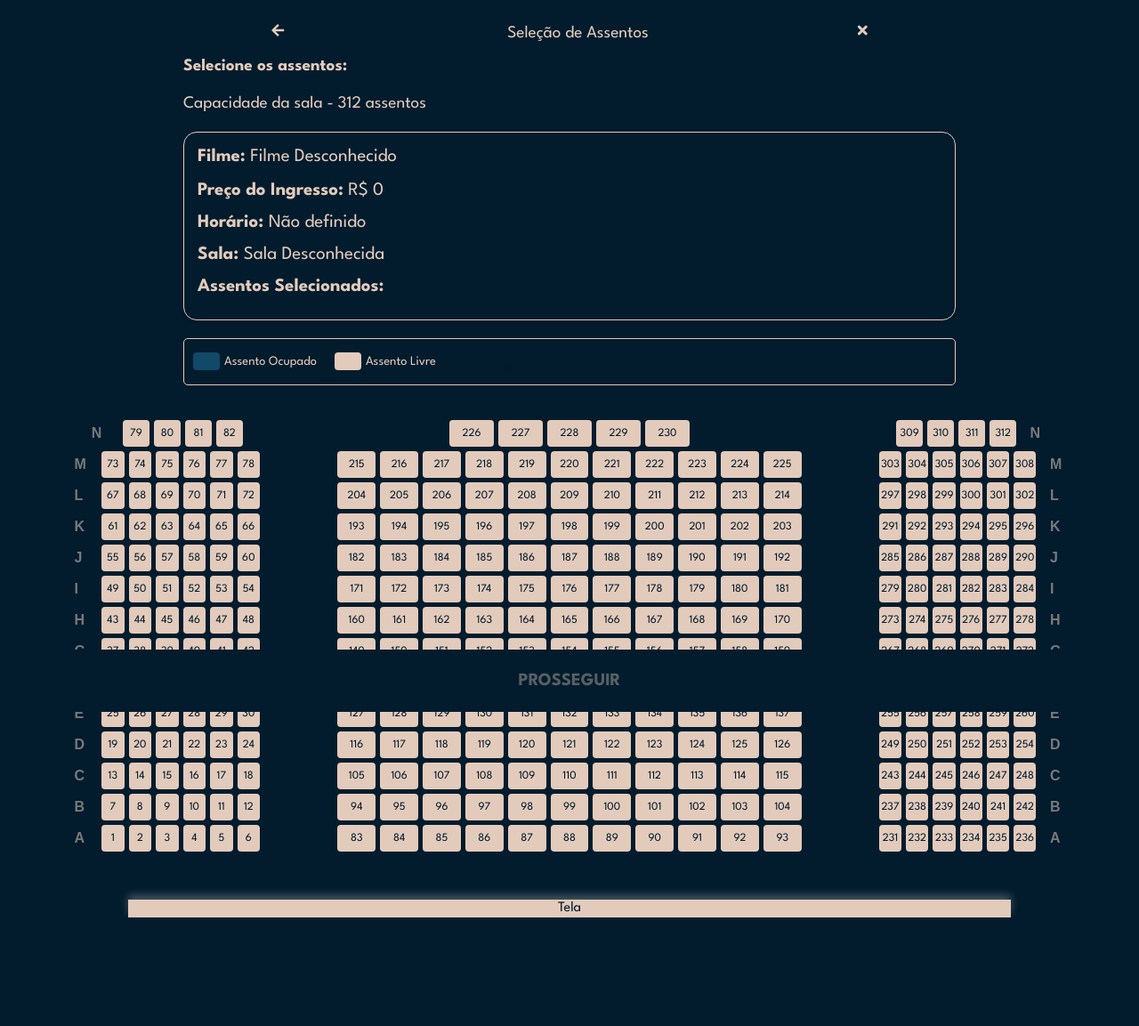
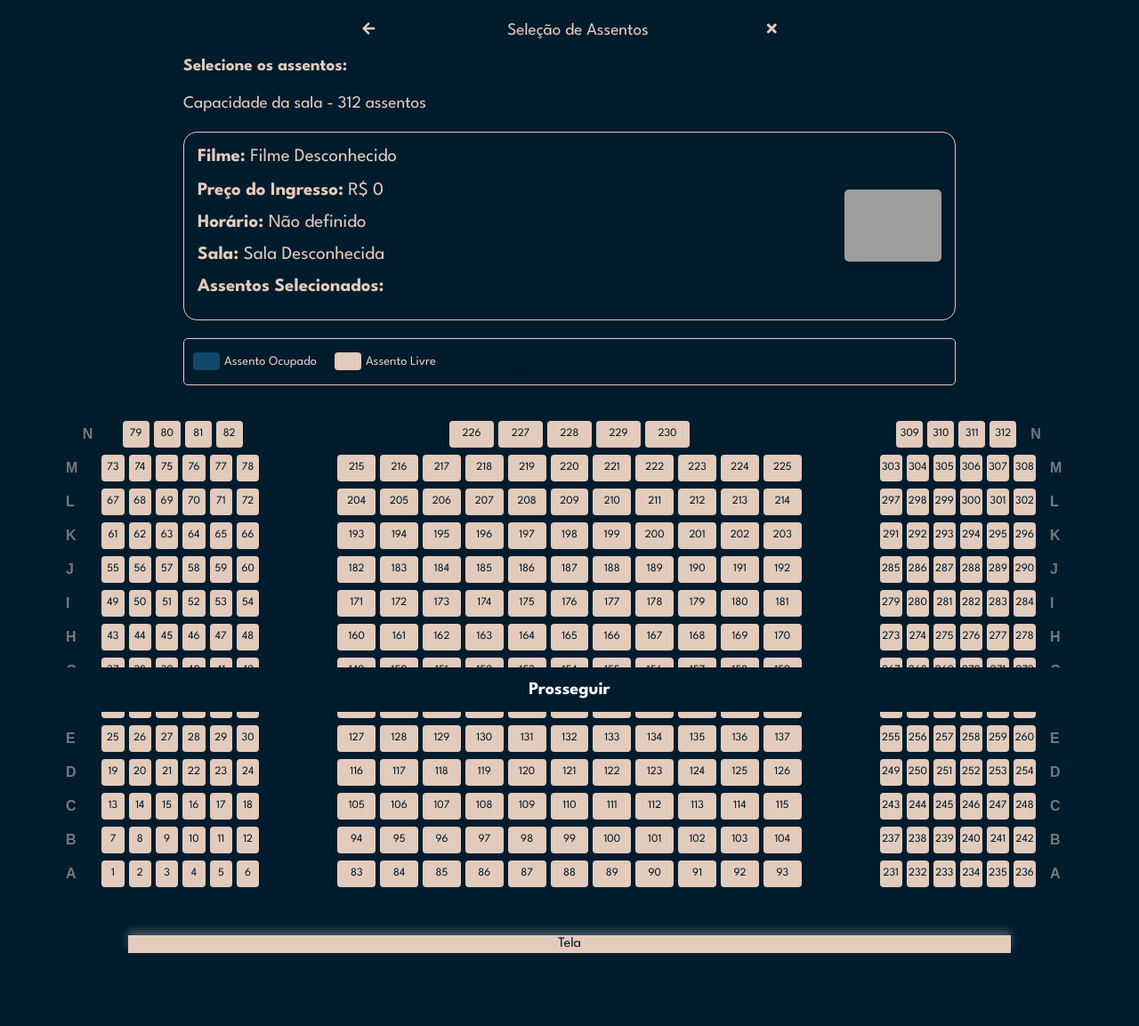
Before and after one commit to izabelepereira/THE-OTTER, a PHP site: page /frontend/assentos.php in a window 1280 px wide. Shown: the whole page at 89% size. Before the commit the page ends 1031 px from the top, so only its background shows below. Run offline with PHP 8.4, Linux system fonts and the light colour scheme; grey boxes are pictures that could not be loaded.

Commit message:
Dados do ingresso integrados ao carrinho de compras e melhora no CSS

```diff
--- a/php/css/assentos.css
+++ b/php/css/assentos.css
@@ -237,12 +237,27 @@
     margin-left: 0%; /* Espaço à direita da seção */
     width: 70%; /* Largura fixa para a seção de informações */
     box-shadow: 0 2px 4px rgba(0, 0, 0, 0.1);
+    display: flex;
+    justify-content: space-between; /* Espaça os elementos de forma que fiquem em lados opostos */
+    align-items: center; /* Centraliza verticalmente os itens */
+}
+
+.info-texto {
+    flex-grow: 1; /* Permite que o bloco de texto ocupe o espaço disponível */
+}
+
+.poster-imagem {
+    width: 13%; /* Mantém a largura do pôster */
+    height: auto; /* Mantém a proporção da imagem */
+    margin-left: 15px; /* Espaço à esquerda do pôster */
+    border-radius: 5px;
+    box-shadow: 0px 4px 8px rgba(0, 0, 0, 0.2);
 }
 
 .informacoes-filme h4 {
     margin: 0 0 10px;
     font-size: 1.3em;
-    color:#e3cbbc; /* Azul para destacar o título do filme */
+    color: #e3cbbc; /* Azul para destacar o título do filme */
     font-family: 'League Spartan';
     font-weight: bold;
 }
@@ -259,8 +274,6 @@
 .info-url {
     color: #e3cbbc; /* Azul para destacar informações da URL */
     font-weight: normal;
-
-
 }
 
 #seats-list {
@@ -270,4 +283,38 @@
 }
 
 .selection h1 {
-    color: #e3cbbc; }
+    color: #e3cbbc;
+}
+
+.container {
+    max-width: 800px;
+    text-align: center;
+}
+
+.row-letter {
+    margin-right: 10px;
+    font-weight: bold;
+}
+
+.modal-content {
+    background-color:#0a2d42;
+    color:#e3cbbc;
+    font-family: 'League Spartan';
+    border-radius: 15px;
+}
+
+.modal-header {
+    border-bottom: #e3cbbc solid 1px;
+}
+.modal-title {
+    font-weight: bold;
+}
+
+
+
+
+.btn-light {
+    color:#021c2d;
+    background-color: #e3cbbc;
+
+}
--- a/php/frontend/assentos.php
+++ b/php/frontend/assentos.php
@@ -13,14 +13,18 @@
 ?>
 
 <!-- Recuperar informações passadas pela URL -->
+
 <?php
 $movieId = isset($_GET['movieId']) ? $_GET['movieId'] : 'Desconhecido';
 $movieName = isset($_GET['movieTitle']) ? $_GET['movieTitle'] : 'Filme Desconhecido';
 $moviePrice = isset($_GET['ticketPrice']) ? $_GET['ticketPrice'] : '0';
 $showTime = isset($_GET['sessionTime']) ? $_GET['sessionTime'] : 'Não definido';
-$movieRoom = isset($_GET['room']) ? $_GET['room'] : 'Sala Desconhecida'; // Pega a sala da URL
 $selectedSeatsString = isset($_GET['seats']) ? $_GET['seats'] : '';
+$roomNumber = isset($_GET['room']) ? $_GET['room'] : 'Sala Desconhecida';
+$posterPath = isset($_GET['poster']) ? $_GET['poster'] : '../../images/default_poster.jpg';
 ?>
+
+
 
 <div class="assentos">
     <h3>Selecione os assentos:</h3>
@@ -28,12 +32,17 @@
 </div>
 
 <div class="informacoes-filme">
-    <h4>Filme: <span class="info-url"><?php echo htmlspecialchars($movieName); ?></span></h4>
-    <p>Preço do Ingresso: <span class="info-url">R$ <?php echo htmlspecialchars($moviePrice); ?></span></p>
-    <p>Horário: <span class="info-url"><?php echo htmlspecialchars($showTime); ?></span></p>
-    <p>Sala: <span class="info-url"><?php echo htmlspecialchars($movieRoom); ?></span></p> <!-- Adicionada a exibição da sala -->
-    <p>Assentos Selecionados: <span id="seats-list"><?php echo htmlspecialchars($selectedSeatsString); ?></span></p>
+    <div class="info-texto">
+        <h4>Filme: <span class="info-url"><?php echo htmlspecialchars($movieName); ?></span></h4>
+        <p>Preço do Ingresso: <span class="info-url">R$ <?php echo htmlspecialchars($moviePrice); ?></span></p>
+        <p>Horário: <span class="info-url"><?php echo htmlspecialchars($showTime); ?></span></p>
+        <p>Sala: <span class="info-url"><?php echo htmlspecialchars($roomNumber); ?></span></p>
+        <p>Assentos Selecionados: <span id="seats-list"><?php echo htmlspecialchars($selectedSeatsString); ?></span></p>
+    </div>
+    <img src="<?php echo htmlspecialchars($posterPath); ?>" alt="Poster do Filme" class="poster-imagem">
 </div>
+
+
 
 <div class="legenda">
     <div class="legenda-item">
@@ -53,17 +62,9 @@
     </div>
 
     <div class="seat-map-container">
-        <div class="seat-section">
-            <div class="seat-map" id="group1"></div>
-        </div>
-
-        <div class="seat-section">
-            <div class="seat-map" id="group2"></div>
-        </div>
-
-        <div class="seat-section">
-            <div class="seat-map" id="group3"></div>
-        </div>
+        <div class="seat-section" id="group1"></div>
+        <div class="seat-section" id="group2"></div>
+        <div class="seat-section" id="group3"></div>
     </div>
 </div>
 
@@ -71,40 +72,53 @@
     <h2>Tela</h2>
 </div>
 
-<div id="message" style="display:none;">
-    <p>Você pode comprar mais ingressos.</p>
-    <a href="selecao_ingressos.php" class="btn btn-primary">Comprar Mais Ingressos</a>
-</div>
-
 <footer class="footer fixed-bottom">
     <form class="form-inline justify-content-center" onsubmit="event.preventDefault(); addToCart();">
-        <button type="submit" class="btn btn-add-to-cart">
            Prosseguir
         </button>
     </form>
 </footer>
 
+<!-- Modal para mensagem de um assento por ingresso -->
+<div class="modal fade" id="modalUmAssento" tabindex="-1" aria-labelledby="modalUmAssentoLabel" aria-hidden="true">
+    <div class="modal-dialog modal-top"> <!-- Classe modal-top para sair da parte superior da tela -->
+        <div class="modal-content">
+            <div class="modal-header">
+                <h5 class="modal-title" id="modalUmAssentoLabel">Limite de Assentos</h5>
+                <button type="button" class="btn-close" data-bs-dismiss="modal" aria-label="Fechar"></button>
+            </div>
+            <div class="modal-body">
+                Apenas um assento pode ser selecionado por ingresso.
+            </div>
+            <div class="modal-footer">
+                <a href="home.php" style="text-decoration: none;">
+                    <button type="button" class="btn btn-light">Comprar mais Ingressos</button>
+                </a>
+            </div>
+        </div>
+    </div>
+</div>
+
 <script>
 const selectedSeats = [];
 const alphabet = 'ABCDEFGHIJKLMN'; // Letras de A a N
 
+// Função para criar os assentos
 function createSeats(groupId, startId, numberOfSeats, seatsInRow, initialLetterIndex) {
     const seatMap = document.getElementById(groupId);
     let seatId = startId;
     let letterIndex = initialLetterIndex;
-
     const rows = [];
 
     while (seatId <= startId + numberOfSeats - 1) {
         const row = document.createElement('div');
         row.classList.add('seat-row');
 
-        // Condicional para exibir a letra do lado esquerdo ou direito
         if (groupId === "group1") {
             const letter = document.createElement('div');
             letter.classList.add('row-letter');
             letter.innerText = alphabet[letterIndex];
-            row.appendChild(letter); // Adiciona a letra no início
+            row.appendChild(letter);
             letterIndex++;
         }
 
@@ -122,7 +136,7 @@
             const letter = document.createElement('div');
             letter.classList.add('row-letter', 'group3-letter');
             letter.innerText = alphabet[letterIndex];
-            row.appendChild(letter); // Adiciona a letra no final
+            row.appendChild(letter);
             letterIndex++;
         }
 
@@ -132,67 +146,36 @@
     rows.forEach(row => seatMap.appendChild(row));
 }
 
+// Função para alternar a seleção de assento e exibir modal se houver mais de um assento selecionado
 function toggleSeat(seat) {
     const seatId = seat.dataset.seatId;
 
-    // Verifica se o assento já está selecionado
-    const seatIndex = selectedSeats.indexOf(seatId);
-
-    if (seatIndex > -1) {
-        // Se o assento já está selecionado, remove ele da lista
-        seat.classList.remove('selected');
-        selectedSeats.splice(seatIndex, 1); // Remove o assento do array
-    } else {
-        // Se não há assento selecionado ainda
-        if (selectedSeats.length === 0) {
-            // Seleciona o assento
-            seat.classList.add('selected');
-            selectedSeats.push(seatId); // Adiciona o assento selecionado ao array
-        } else {
-            alert('Você já selecionou um assento. Apenas um assento pode ser selecionado por ingresso.');
-            return; // Sai da função se já houver um assento selecionado
-        }
+    if (selectedSeats.length === 1 && !selectedSeats.includes(seatId)) {
+        const modal = new bootstrap.Modal(document.getElementById('modalUmAssento'));
+        modal.show();
+        return;
     }
 
+    seat.classList.toggle('selected');
+    if (selectedSeats.includes(seatId)) {
+        selectedSeats.splice(selectedSeats.indexOf(seatId), 1);
+    } else {
+        selectedSeats.push(seatId);
+    }
     updateSelectedSeats();
 }
 
+// Função para atualizar a lista de assentos selecionados
 function updateSelectedSeats() {
     const seatsListElement = document.getElementById('seats-list');
-    if (selectedSeats.length > 0) {
-        seatsListElement.innerText = selectedSeats.join(', ');
-        document.getElementById('message').style.display = 'block'; // Mostra a mensagem para comprar mais ingressos
-    } else {
-        seatsListElement.innerText = 'Nenhum';
-        document.getElementById('message').style.display = 'none'; // Esconde a mensagem
-    }
+    seatsListElement.innerText = selectedSeats.length > 0 ? selectedSeats.join(', ') : 'Nenhum';
 }
 
-function addToCart() {
-    if (selectedSeats.length === 0) {
-        alert('Por favor, selecione pelo menos um assento.');
-        return;
-    }
-
-    const selectedSeatsString = selectedSeats.join(',');
-    const movieId = '<?php echo addslashes($movieId); ?>';
-    const movieName = '<?php echo addslashes($movieName); ?>';
-    const moviePrice = '<?php echo addslashes($moviePrice); ?>';
-    const showTime = '<?php echo addslashes($showTime); ?>';
-    const movieRoom = '<?php echo addslashes($movieRoom); ?>'; // Pega a sala
-
-    // Montar a string de parâmetros com todos os dados necessários
-    const selectedSeatsParam = `seats=${encodeURIComponent(selectedSeatsString)}&movieId=${encodeURIComponent(movieId)}&movieTitle=${encodeURIComponent(movieName)}&ticketPrice=${encodeURIComponent(moviePrice)}&sessionTime=${encodeURIComponent(showTime)}&room=${encodeURIComponent(movieRoom)}`;
-
-    // Redireciona para ver_carrinho.php com os parâmetros necessários
-    window.location.href = `ver_carrinho.php?${selectedSeatsParam}`;
-}
-
-// Criar assentos para todos os grupos
+// Criação dos assentos
 createSeats('group1', 1, 82, 6, 0);      // Grupo 1: Assentos 1 a 82, letras A a N à esquerda
 createSeats('group2', 83, 148, 11, 0);   // Grupo 2: Assentos 83 a 230, sem letras
 createSeats('group3', 231, 82, 6, 0);    // Grupo 3: Assentos 231 a 312, letras A a N à direita
+
 </script>
-
 </body>
 </html>
```
Also changed, not shown: js/home.js (+7 -12 lines), php/css/home.css (+5 -6 lines), php/frontend/filmes.php (+8 -5 lines), php/frontend/snack.php (line endings or trailing spaces).
